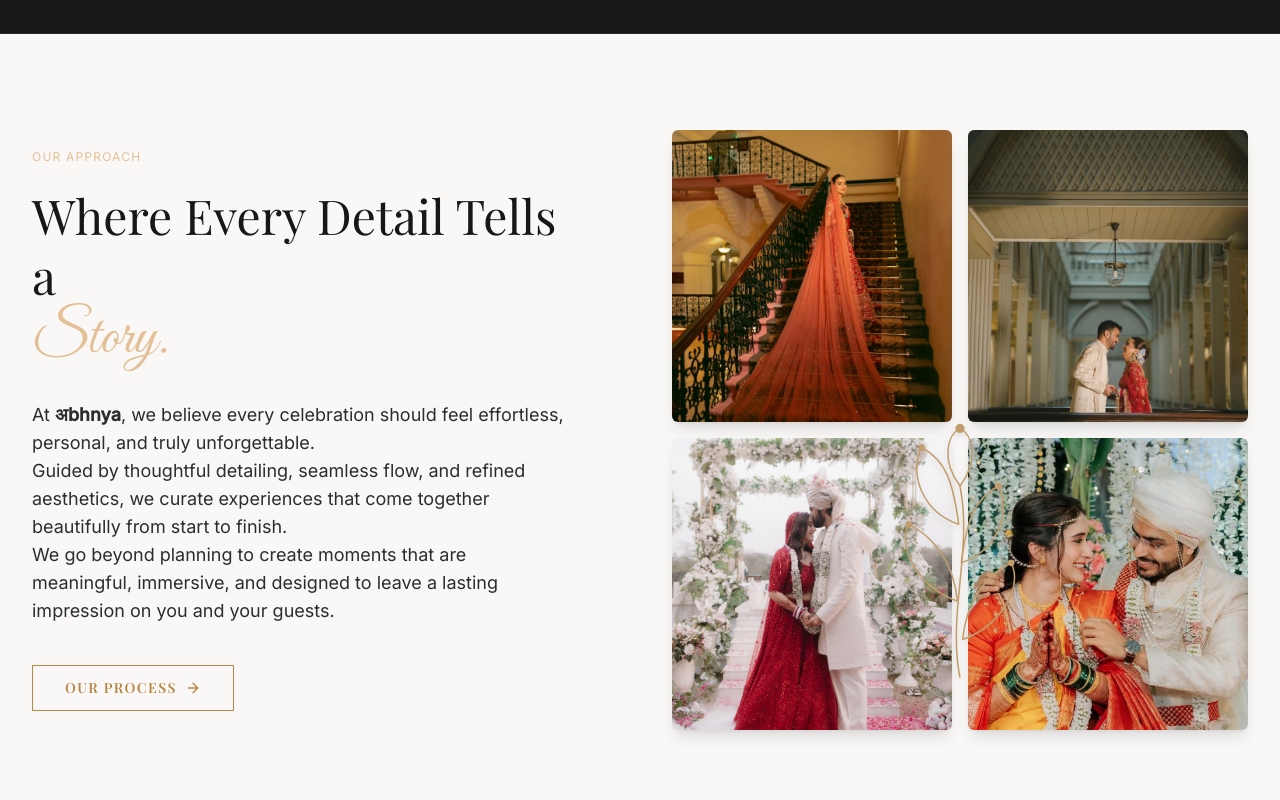
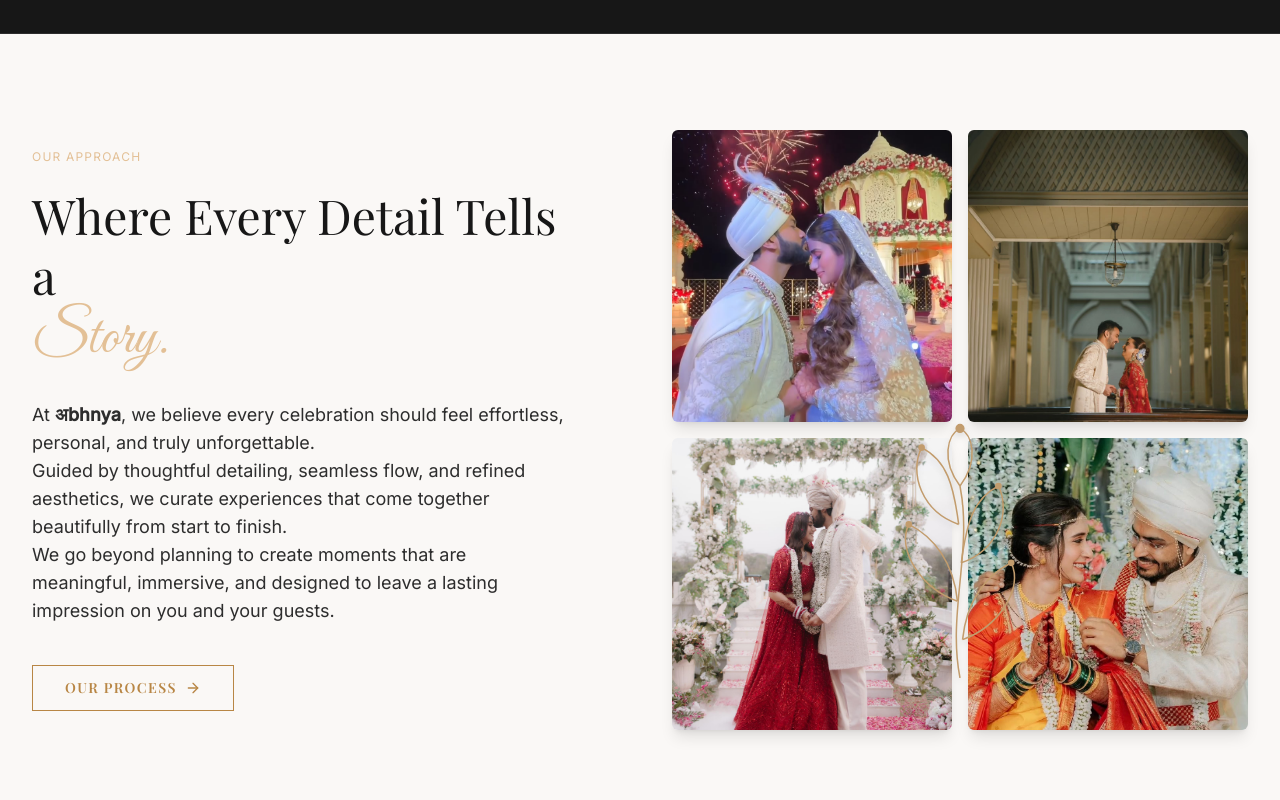
Before and after one commit to aditijha03/abhnya, a React (Vite) app in the folder frontend/: page / in a window 1280 px wide. Shown: the part 1020-1820 px from the top of the page. Built offline with nearby package versions, Linux system fonts and the light colour scheme; a web font is replaced by a local one.

Commit message:
updated bg imgs

```diff
--- a/frontend/src/components/Approach.jsx
+++ b/frontend/src/components/Approach.jsx
@@ -31,7 +31,7 @@ const Approach = () => {
           transition={{ duration: 0.8, delay: 0.2, ease: "easeOut" }}
           className="relative grid grid-cols-2 grid-rows-2 gap-4 h-[400px] md:h-[600px] w-full"
         >
-          <img src="/images/gallery/Y&I 22.jpg" alt="Approach Image 1" className="w-full h-full object-cover rounded-md shadow-lg" />
+          <img src="/images/approach1.jpeg" alt="Approach Image 1" className="w-full h-full object-cover rounded-md shadow-lg" />
           <img src="/images/gallery/Y&I 5.jpg" alt="Approach Image 2" className="w-full h-full object-cover object-[center_75%] rounded-md shadow-lg" />
           <img src="/images/gallery/F&G 2.jpg" alt="Approach Image 3" className="w-full h-full object-cover rounded-md shadow-lg" />
           <img src="/images/IMG_2052.PNG" alt="Approach Image 4" className="w-full h-full object-cover rounded-md shadow-lg" />
--- a/frontend/src/components/Cta.jsx
+++ b/frontend/src/components/Cta.jsx
@@ -3,7 +3,7 @@ import { ArrowRight } from 'lucide-react';
 
 const Cta = ({ onOpenModal }) => {
   return (
-    <section id="contact" className="bg-cover bg-center bg-fixed text-white py-24" style={{ backgroundImage: "linear-gradient(rgba(23,23,23,0.8), rgba(23,23,23,0.8)), url('/images/gallery/Y&I 21.jpg')" }}>
+    <section id="contact" className="bg-cover bg-center bg-fixed text-white py-24" style={{ backgroundImage: "linear-gradient(rgba(23,23,23,0.8), rgba(23,23,23,0.8)), url('/images/cta.PNG')" }}>
       <div className="w-[95%] max-w-[1400px] mx-auto flex flex-col md:flex-row justify-between items-center gap-10 text-center md:text-left">
         <div>
           <h2 className="text-4xl text-white mb-4">
```
Also changed, not shown: frontend/public/images/approach1.jpeg (added), frontend/public/images/cta.PNG (added).
